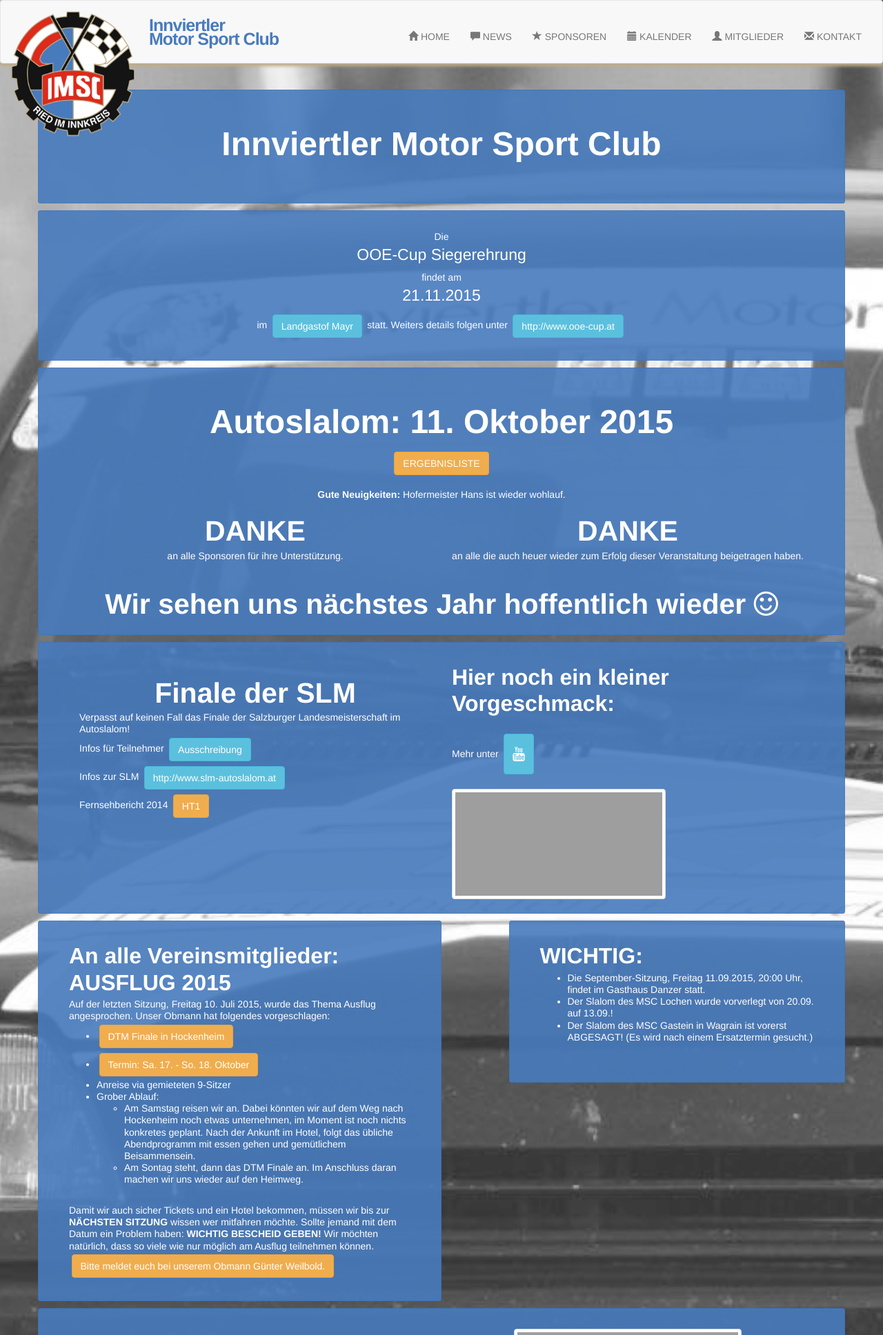
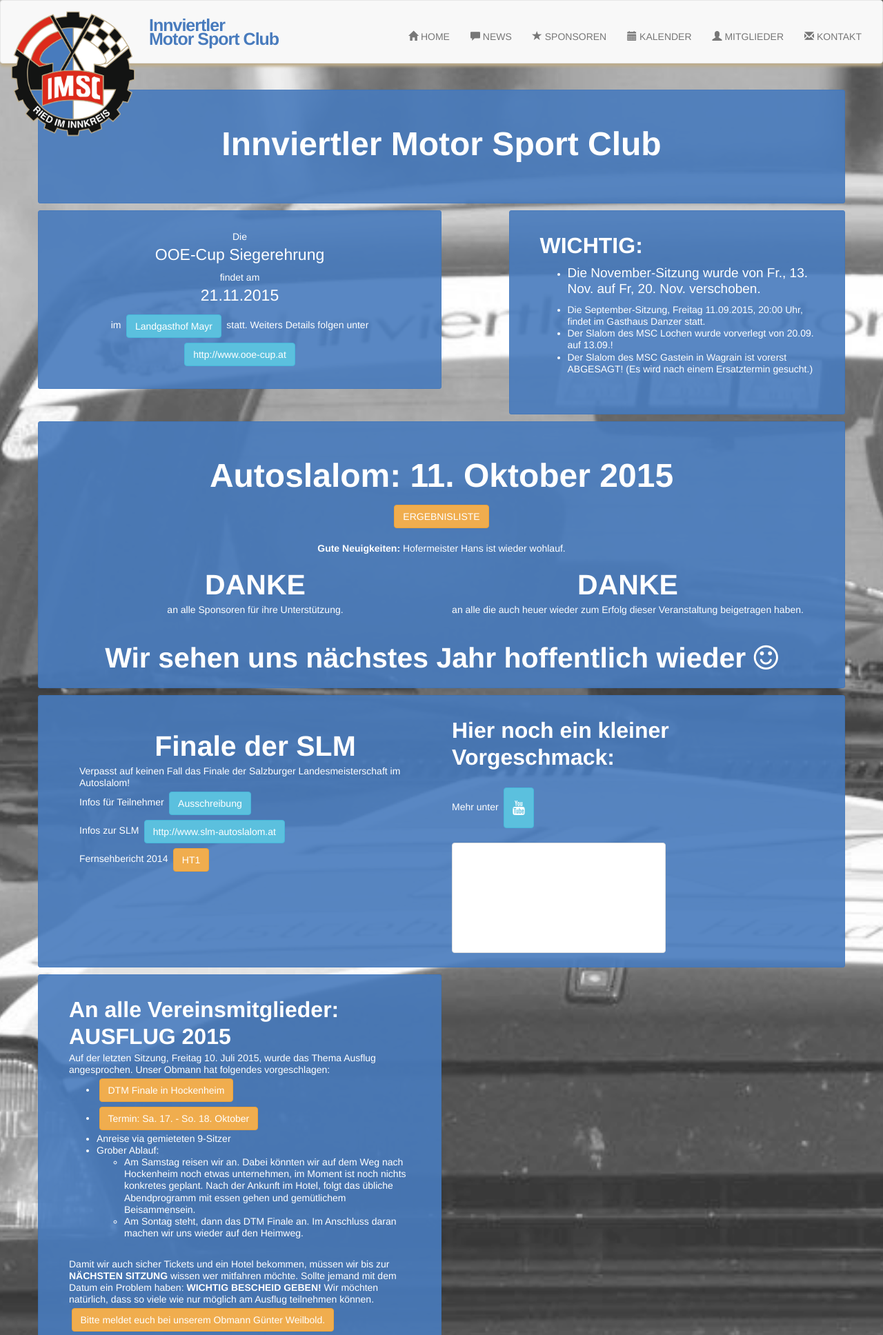
Before and after one commit to mpreis/www-imsc, a PHP site: page / in a window 1280 px wide. Shown: the top 1936 px of the page at 69% size. Run offline with PHP 8.4, Linux system fonts and the light colour scheme; data that the repository does not hold is empty; some libraries are stand-ins or nearby versions; grey boxes are pictures that could not be loaded.

Commit message:
Add some events.

```diff
--- a/index.php
+++ b/index.php
@@ -69,7 +69,7 @@
 				</div>
 
 				<div id="fb-feeds" class="row">
-					<div class="col-sm-12">
+					<div class="col-sm-6">
 						<div class="fb-feed-background">&nbsp;</div>
 						<div class="my_section fb-feed text-center">
 							Die
@@ -78,12 +78,31 @@
 							<h4>21.11.2015</h4>
 							im
 							<a href="http://landgasthof-mayr.at/"
-										target="_blank" class="btn btn-info">Landgastof Mayr </a>
-							statt. Weiters details folgen unter
+										target="_blank" class="btn btn-info">Landgasthof Mayr </a>
+							statt. Weiters Details folgen unter
 							<a href="http://www.ooe-cup.at" target="_blank" class="btn btn-info">http://www.ooe-cup.at</a>
 						</div>
 					</div>
+					<div class="col-sm-5 col-sm-offset-1">
+						<div class="fb-feed-background">&nbsp;</div>
+						<div class="my_section fb-feed">
+							<h3>WICHTIG:</h3>
+							<ul>
+								<li><h6>Die November-Sitzung wurde von Fr., 13. Nov. auf Fr, 20. Nov. verschoben.</h6></li>
+								<li>Die September-Sitzung, Freitag 11.09.2015, 20:00 Uhr, findet im Gasthaus Danzer statt.</li>
+								<li>Der Slalom des MSC Lochen wurde vorverlegt von 20.09. auf 13.09.!</li>
+								<li>Der Slalom des MSC Gastein in Wagrain ist vorerst ABGESAGT!
+										(Es wird nach einem Ersatztermin gesucht.)
+								</li>
+							</ul>
+							<br>
+						</div>
+					</div>
+
 				</div>
+
+
+
 
 				<div id="fb-feeds" class="row">
 					<div class="col-sm-12">
@@ -210,20 +229,6 @@
 						</div>
 					</div>
 
-					<div class="col-sm-5 col-sm-offset-1">
-						<div class="fb-feed-background">&nbsp;</div>
-						<div class="my_section fb-feed">
-							<h3>WICHTIG:</h3>
-							<ul>
-								<li>Die September-Sitzung, Freitag 11.09.2015, 20:00 Uhr, findet im Gasthaus Danzer statt.</li>
-								<li>Der Slalom des MSC Lochen wurde vorverlegt von 20.09. auf 13.09.!</li>
-								<li>Der Slalom des MSC Gastein in Wagrain ist vorerst ABGESAGT!
-										(Es wird nach einem Ersatztermin gesucht.)
-								</li>
-							</ul>
-							<br>
-						</div>
-					</div>
 				</div>
 
 				<div id="fb-feeds" class="row">
```
